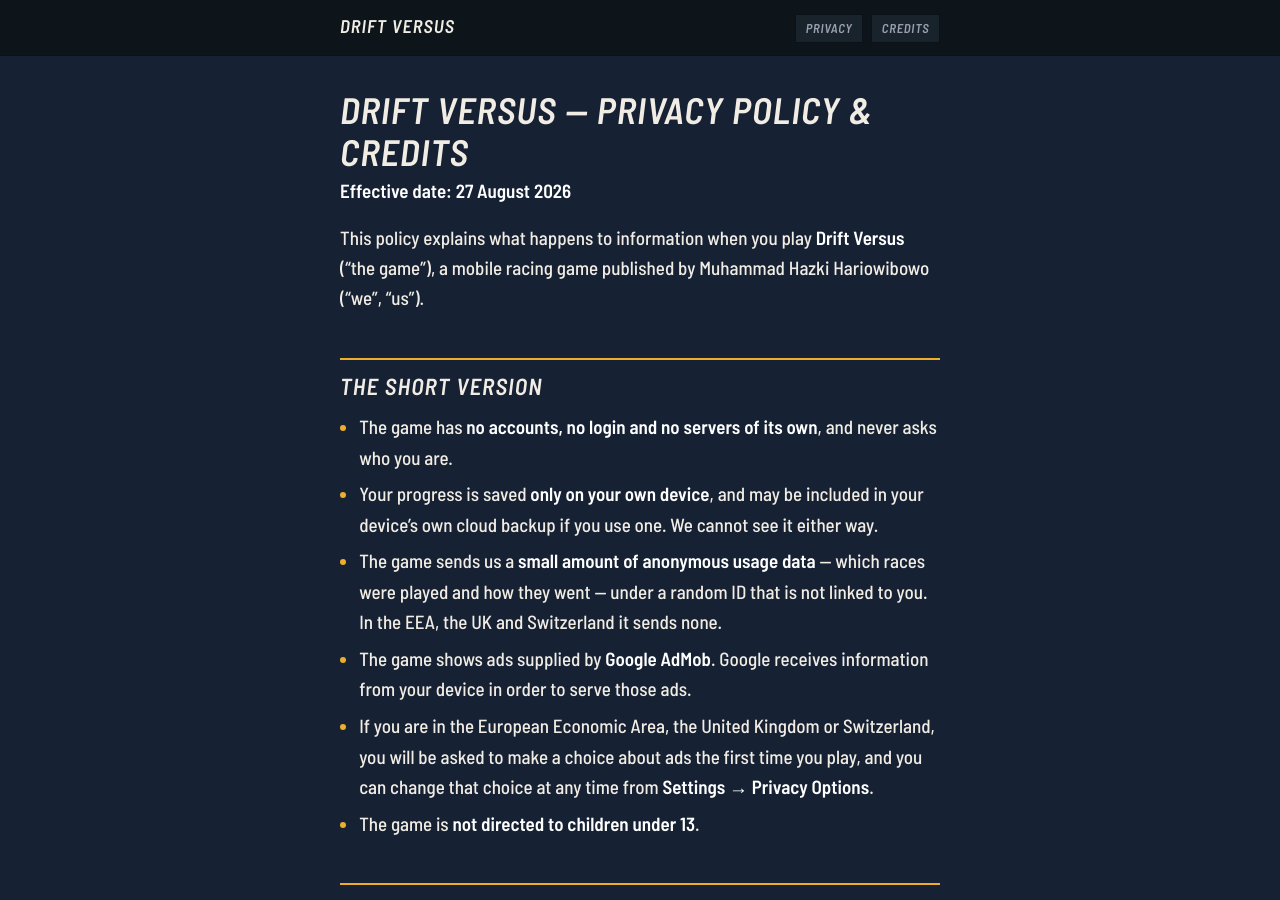
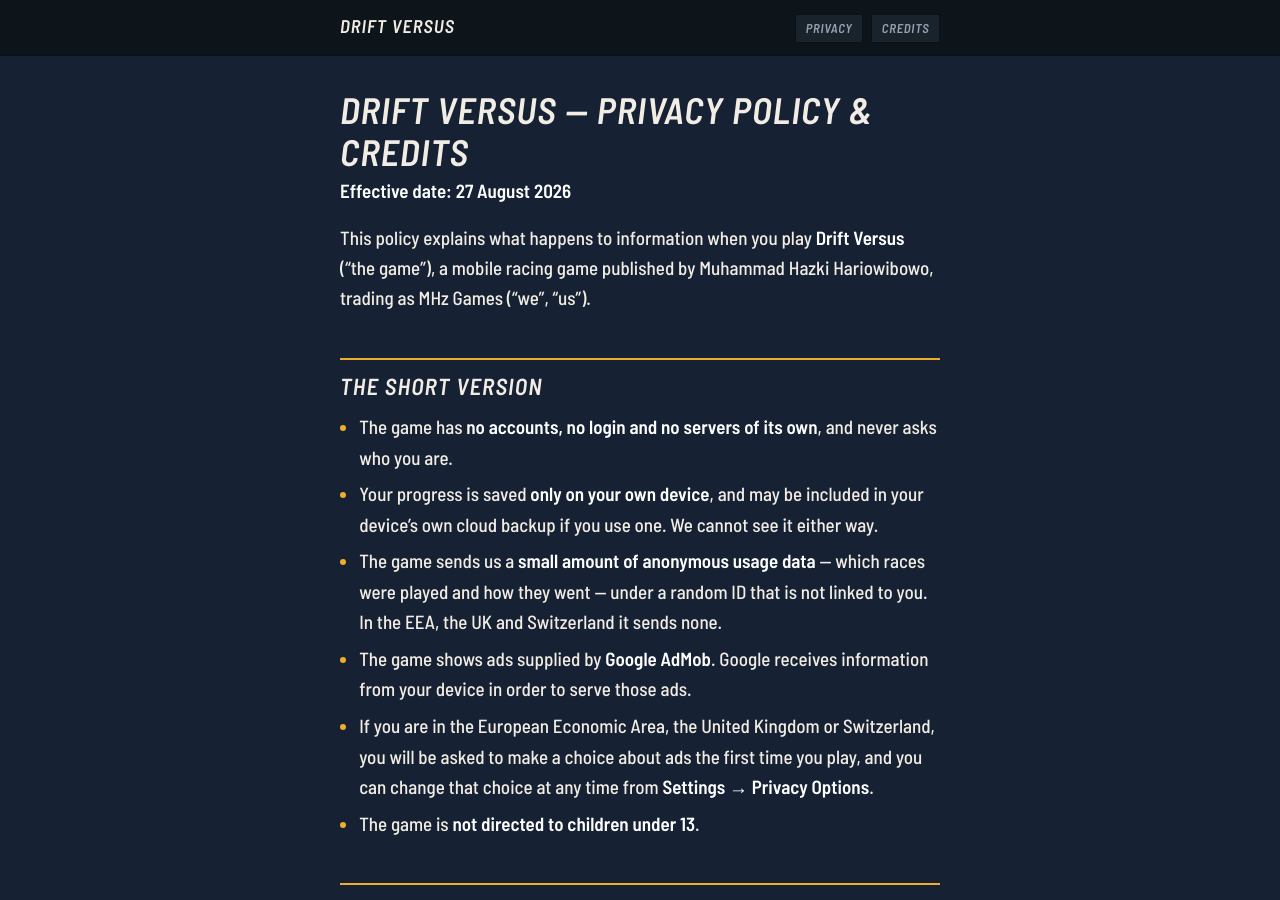
Before and after one commit to mhazki/drift-versus-privacy, a Jekyll site: the page built from driftversus/index.md, in a window 1280 px wide and 900 px high. Built offline with Jekyll 4.4.1, drawn with Linux system fonts in a browser that asks for light colours; our own code applies the rules of GitHub Pages for plain Markdown files.

Commit message:
The publisher line names the studio as well as the person
The legal publisher is still the individual — Play is a personal
account — so the name stays; "trading as MHz Games" is added because
that is the name on the store listing, the merchant profile and the
contact domain, and a policy whose publisher matches none of them
reads as the wrong company's document.

Co-Authored-By: Claude Opus 5 (1M context) <noreply@anthropic.com>

```diff
--- a/driftversus/index.md
+++ b/driftversus/index.md
@@ -10,7 +10,7 @@ jump: true
 
 
 This policy explains what happens to information when you play **Drift Versus**
-("the game"), a mobile racing game published by Muhammad Hazki Hariowibowo ("we", "us").
+("the game"), a mobile racing game published by Muhammad Hazki Hariowibowo, trading as MHz Games ("we", "us").
 
 ---
 
```
